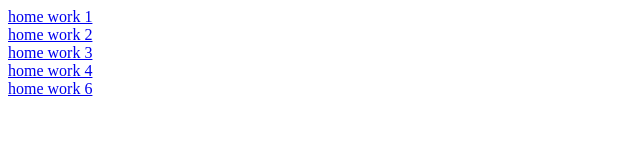
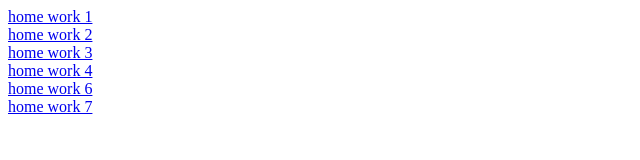
Before and after one commit to baffy1203/baffy1203.github.io, a plain HTML site: page index.html in a window 1280 px wide. Shown: the whole page, without its empty margins (0-640 px from the left). Drawn offline with Linux system fonts and the light colour scheme.

Commit message:
change index file

```diff
--- a/index.html
+++ b/index.html
@@ -12,5 +12,6 @@
     <div><a href="home-work-3-css/">home work 3</a></div>
     <div><a href="home-work-4/">home work 4</a></div>
     <div><a href="home-work-6/">home work 6</a></div>
+    <div><a href="home-work-7/">home work 7</a></div>
   </body>
 </html>
```
